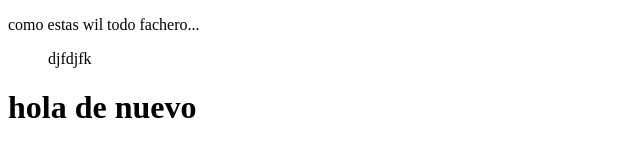
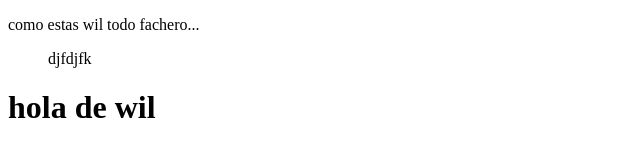
Before and after one commit to wilfredoluque/proyecto-wilfredo, a plain HTML site: page proyecto/blog.html in a window 1280 px wide. Shown: the full height of the page, 0-640 px from the left. Drawn offline with Linux system fonts and the light colour scheme.

Commit message:
Cambiando el nombre

```diff
--- a/proyecto/blog.html
+++ b/proyecto/blog.html
@@ -8,6 +8,6 @@
 <body>
     <p>como estas wil todo fachero...</p>
     <ul>djfdjfk</ul>
-    <h1>hola de nuevo</h1>
+    <h1>hola de wil</h1>
 </body>
 </html>
```
